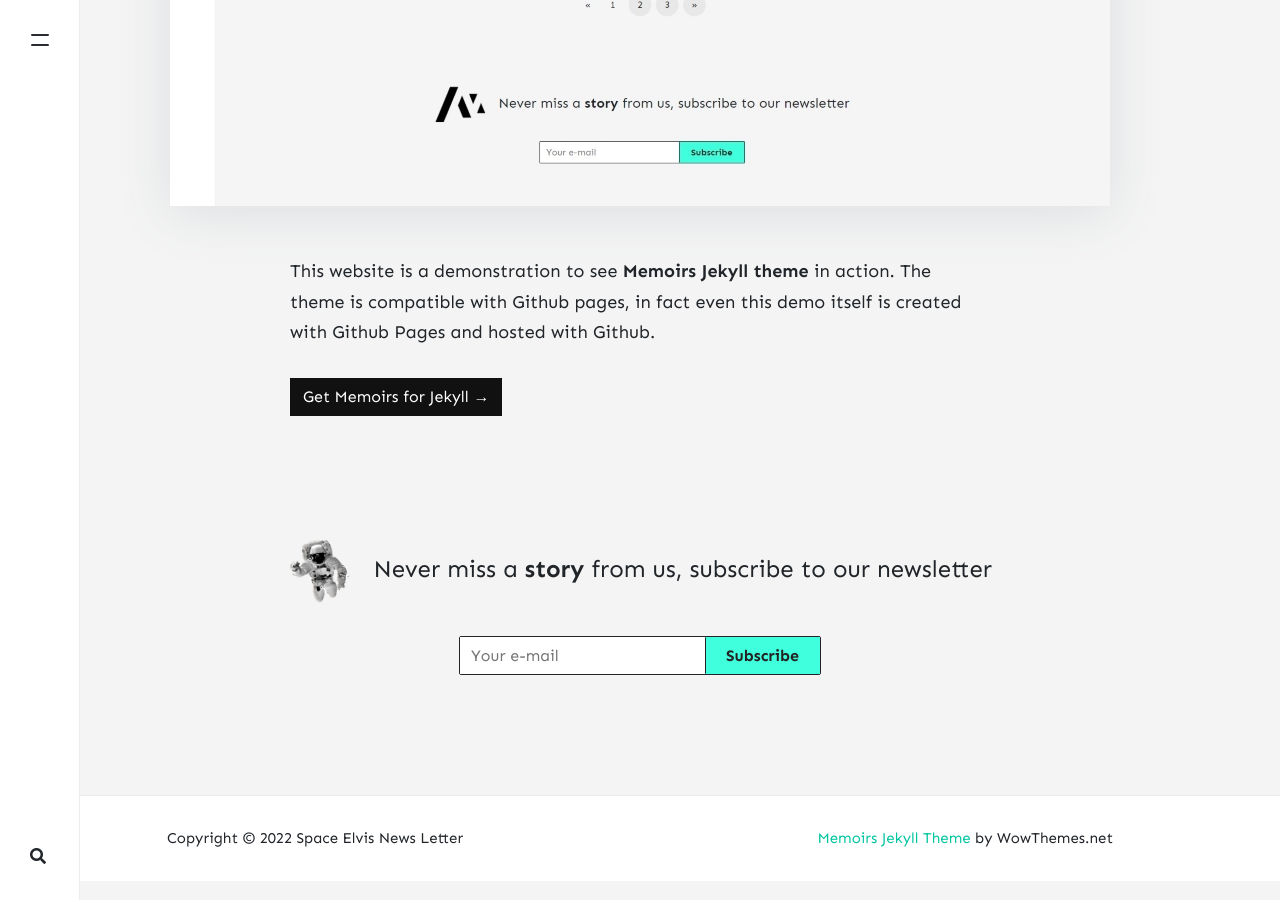
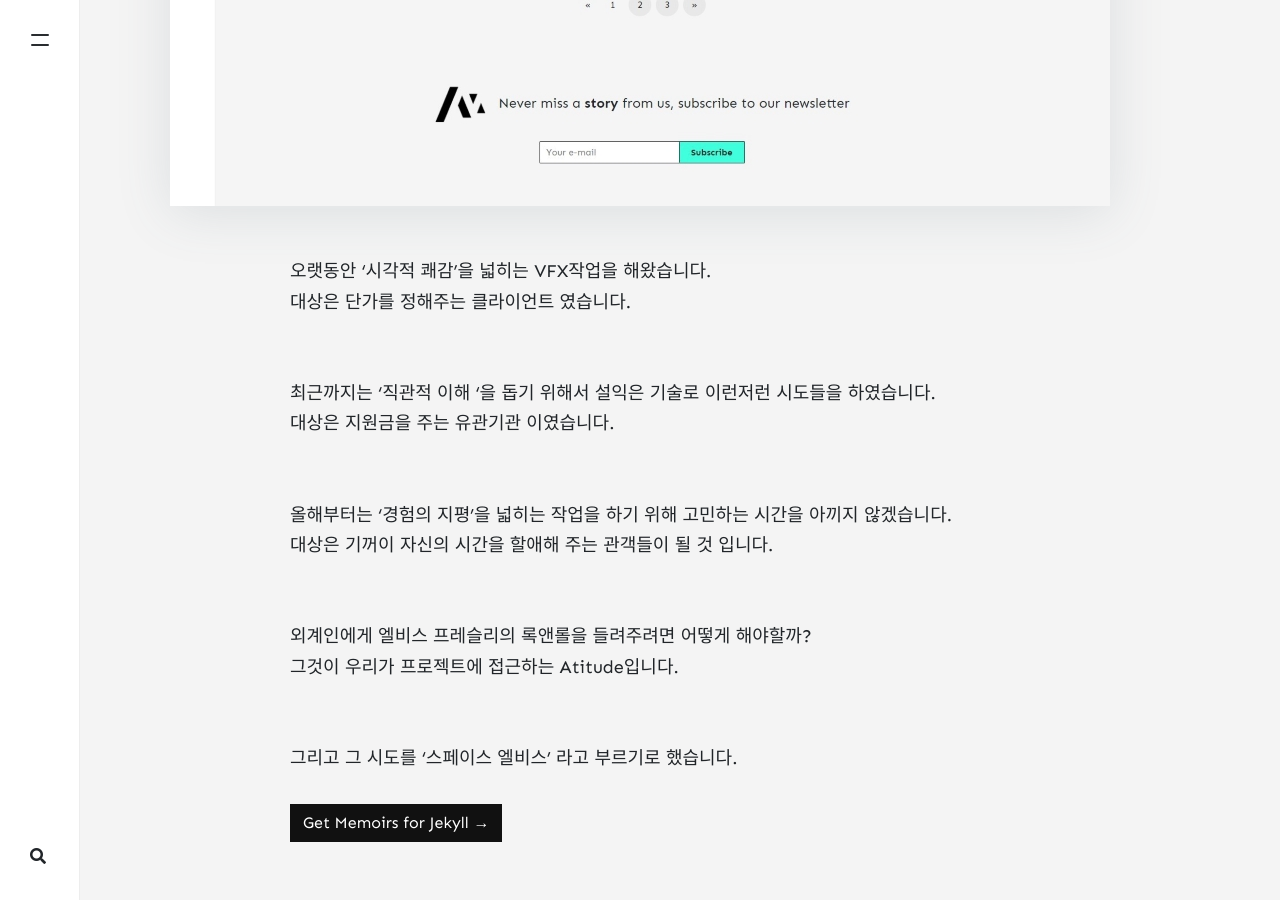
Before and after one commit to libamiew/libamiew7.github.io, a Jekyll site: the page built from _pages/about.md, in a window 1280 px wide and 900 px high, scrolled down 1542 px. Built offline with Jekyll 4.4.1, drawn with Linux system fonts in a browser that asks for light colours; nearby versions of some CDN libraries; comment, search, counter and statistics services are not loaded.

Commit message:
Update about.md

```diff
--- a/_pages/about.md
+++ b/_pages/about.md
@@ -7,6 +7,18 @@ image: assets/images/screenshot.jpg
 imageshadow: true
 ---
 
-This website is a demonstration to see **Memoirs Jekyll theme** in action. The theme is compatible with Github pages, in fact even this demo itself is created with Github Pages and hosted with Github.
+오랫동안 '시각적 쾌감'을 넓히는 VFX작업을 해왔습니다.<br>
+대상은 단가를 정해주는 클라이언트 였습니다.<br><br>
+
+최근까지는 '직관적 이해 '을 돕기 위해서 설익은 기술로 이런저런 시도들을 하였습니다.<br>
+대상은 지원금을 주는 유관기관 이였습니다.<br><br>
+
+올해부터는 '경험의 지평'을 넓히는 작업을 하기 위해 고민하는 시간을 아끼지 않겠습니다.<br>
+대상은 기꺼이 자신의 시간을 할애해 주는 관객들이 될 것 입니다.<br><br>
+
+외계인에게 엘비스 프레슬리의  록앤롤을 들려주려면 어떻게 해야할까?<br>
+‌그것이 우리가  프로젝트에 접근하는 Atitude입니다.<br><br>
+
+‌그리고 그 시도를 '스페이스 엘비스' 라고 부르기로 했습니다.<br>
 
 <a target="_blank" href="https://bootstrapstarter.com/jekyll-theme-memoirs/" class="btn btn-dark"> Get Memoirs for Jekyll &rarr;</a>
```
